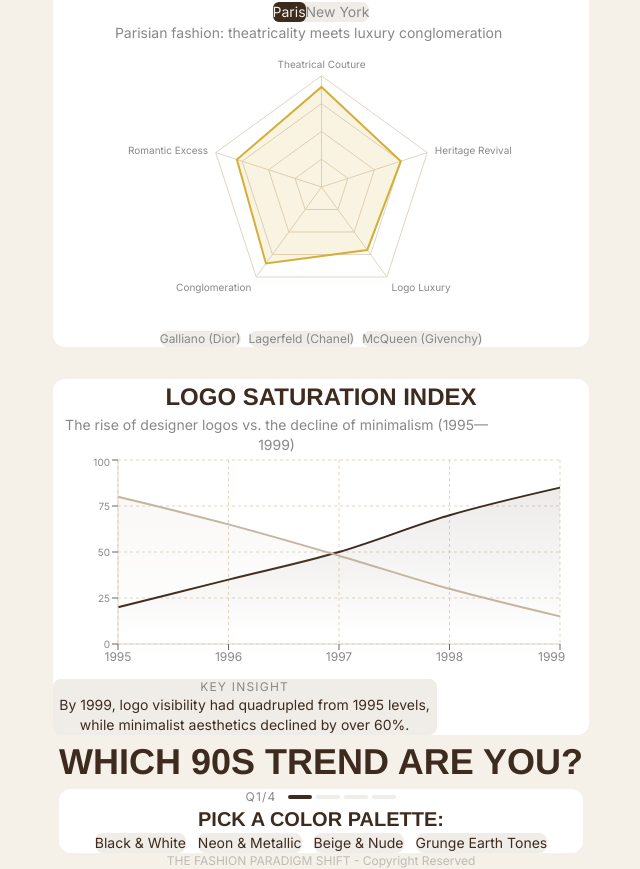
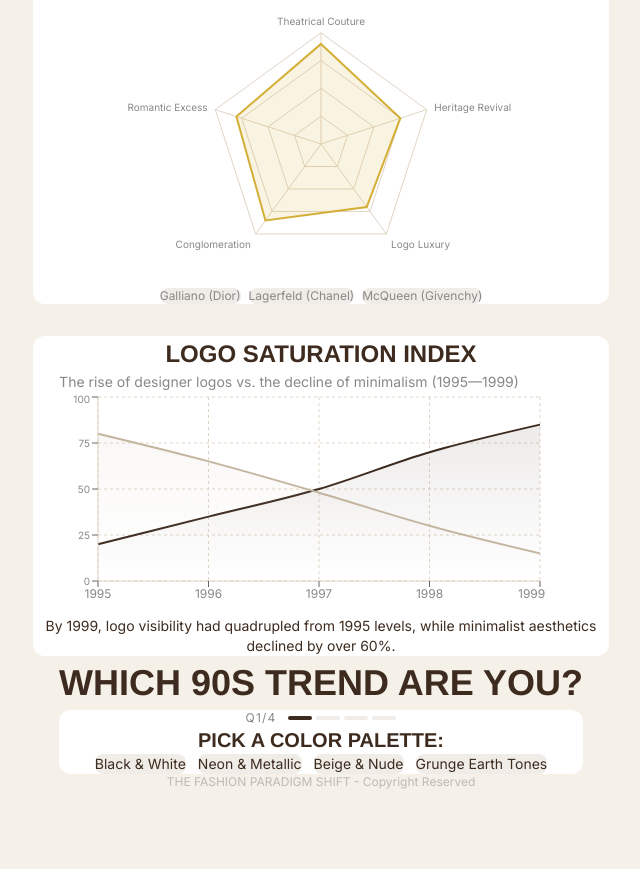
Before and after one commit to a0-s0/HUDT_Y2_AS, a Next.js app: page / in a window 1280 px wide. Shown: the part 1609-2478 px from the top of the page, without its empty margins (319-959 px from the left). After the commit the page ends 2399 px from the top, so only its background shows below. Built offline with nearby package versions, Linux system fonts and the light colour scheme.

Commit message:
fix: full-size cultural map, removed socio-political text, centered insight in white box

```diff
--- a/src/components/Infographics.tsx
+++ b/src/components/Infographics.tsx
@@ -42,7 +42,7 @@ export function Infographics() {
           className="text-center mb-20"
         >
           <h2 className="font-heading text-[28px] md:text-[36px] lg:text-[40px] font-bold uppercase mb-6 text-deep-brown text-center">
-            Socio-Political Impact
+
           </h2>
         </motion.div>
 
@@ -134,7 +134,7 @@ export function Infographics() {
             <h3 className="font-heading text-[20px] md:text-[24px] font-bold uppercase text-deep-brown mb-2 text-center">
               Logo Saturation Index
             </h3>
-            <p className="font-body text-silver text-sm mb-6 max-w-md mx-auto text-center">
+            <p className="font-body text-silver text-sm mb-6 max-w-lg mx-auto text-center">
               The rise of designer logos vs. the decline of minimalism (1995—1999)
             </p>
 
@@ -190,15 +190,10 @@ export function Infographics() {
               </ResponsiveContainer>
             </div>
 
-            <div className="bg-light-gray rounded-lg p-4 max-w-sm mx-auto text-center">
-              <p className="font-body text-silver text-xs tracking-widest uppercase mb-1">
-                Key Insight
-              </p>
-              <p className="font-body text-deep-brown text-sm">
-                By 1999, logo visibility had quadrupled from 1995 levels, while
-                minimalist aesthetics declined by over 60%.
-              </p>
-            </div>
+            <p className="font-body text-deep-brown text-sm text-center mb-2">
+              By 1999, logo visibility had quadrupled from 1995 levels, while
+              minimalist aesthetics declined by over 60%.
+            </p>
           </motion.div>
         </div>
       </div>
```
